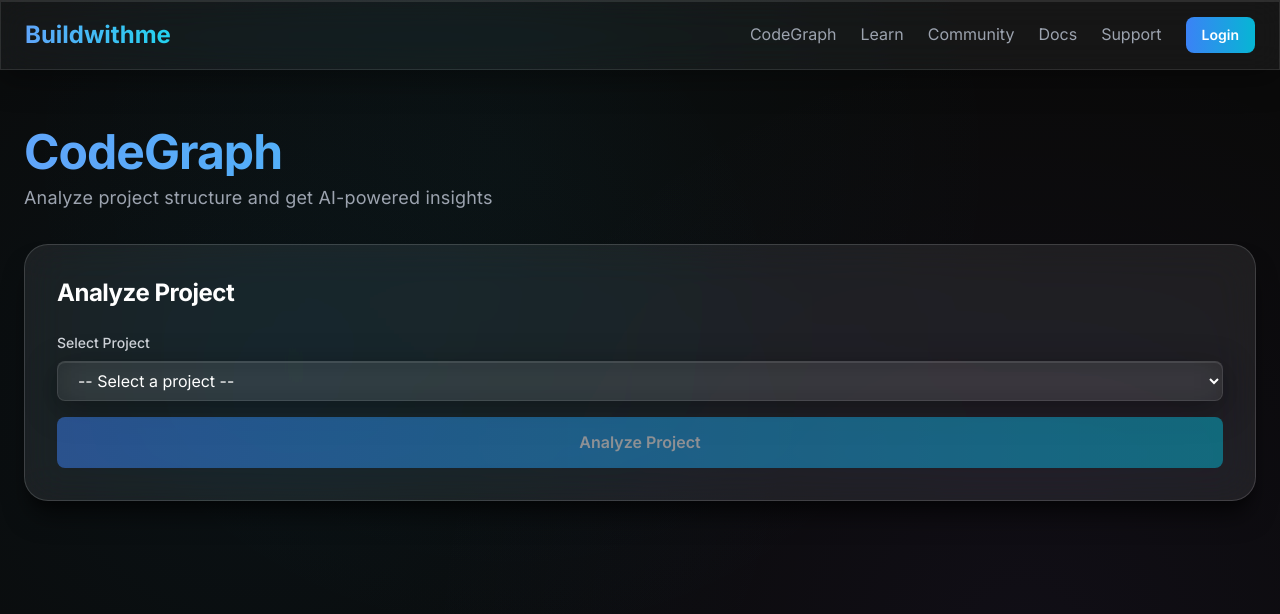
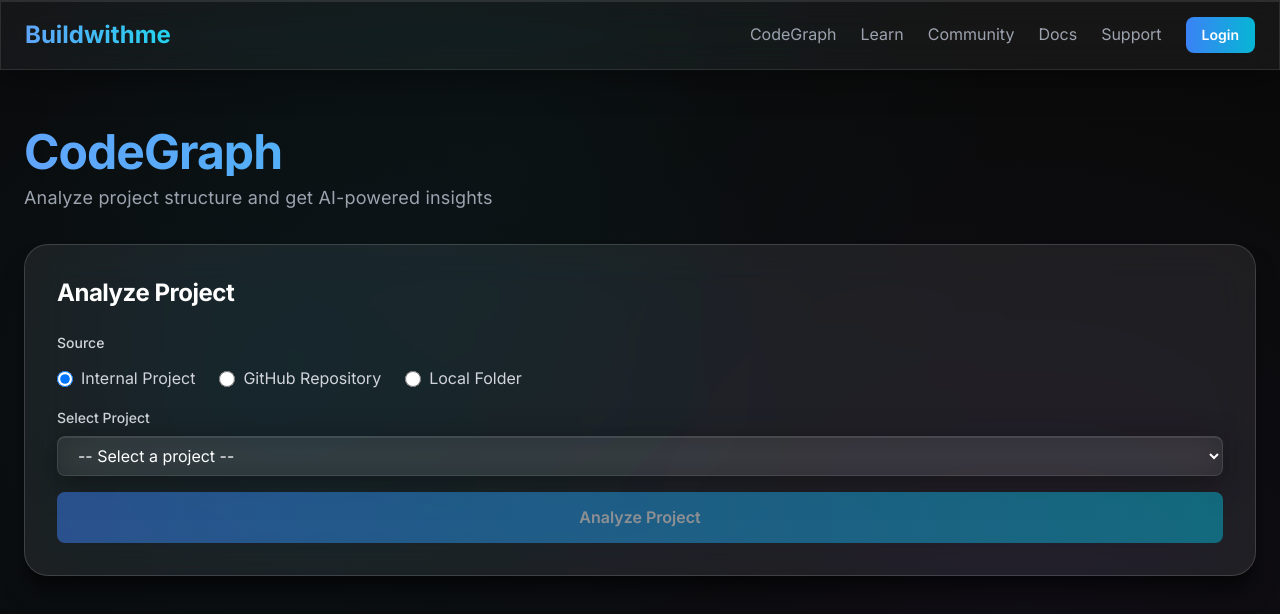
Before and after one commit to shiivaniiix/Buildwithme, a Next.js app: page /CodeGraph in a window 1280 px wide. Shown: the top 614 px of the page. Built offline with nearby package versions, Linux system fonts and the light colour scheme.

Commit message:
Checkpoint before fixing GitHub repository parsing in CodeGraph

```diff
--- a/app/CodeGraph/page.tsx
+++ b/app/CodeGraph/page.tsx
@@ -5,9 +5,15 @@
 import { getSortedProjects, type Project } from "@/lib/projects";
 import { getProjectFiles } from "@/lib/projectFiles";
 
+type SourceType = "internal" | "github" | "local";
+
 export default function CodeGraphPage() {
+  const [sourceType, setSourceType] = useState<SourceType>("internal");
   const [projects, setProjects] = useState<Project[]>([]);
   const [selectedProjectId, setSelectedProjectId] = useState("");
+  const [githubUrl, setGithubUrl] = useState("");
+  const [localFiles, setLocalFiles] = useState<FileList | null>(null);
+  const [currentProjectId, setCurrentProjectId] = useState<string>("");
   const [graph, setGraph] = useState<CodeGraph | null>(null);
   const [isAnalyzing, setIsAnalyzing] = useState(false);
   const [analysisError, setAnalysisError] = useState<string | null>(null);
@@ -30,9 +36,13 @@
     console.log("Loaded projects:", loadedProjects);
   }, []);
 
-  const handleProjectSelect = (projectId: string) => {
-    setSelectedProjectId(projectId);
-    // Clear previous analysis when selecting new project
+  const handleSourceChange = (source: SourceType) => {
+    setSourceType(source);
+    // Clear all state when changing source
+    setSelectedProjectId("");
+    setGithubUrl("");
+    setLocalFiles(null);
+    setCurrentProjectId("");
     setGraph(null);
     setSummary(null);
     setArchitectureExplanation(null);
@@ -43,7 +53,38 @@
     setAskError(null);
   };
 
+  const handleProjectSelect = (projectId: string) => {
+    setSelectedProjectId(projectId);
+    // Clear previous analysis when selecting new project
+    setCurrentProjectId("");
+    setGraph(null);
+    setSummary(null);
+    setArchitectureExplanation(null);
+    setTechnologies([]);
+    setAnswer(null);
+    setAnalysisError(null);
+    setExplainError(null);
+    setAskError(null);
+  };
+
+  const handleLocalFolderSelect = (e: React.ChangeEvent<HTMLInputElement>) => {
+    const files = e.target.files;
+    setLocalFiles(files);
+    // Clear previous analysis
+    setGraph(null);
+    setSummary(null);
+    setArchitectureExplanation(null);
+    setTechnologies([]);
+    setAnswer(null);
+    setAnalysisError(null);
+  };
+
   const handleAnalyze = async () => {
+    let filePaths: string[] = [];
+    let projectIdForAnalysis = "";
+
+    // Handle different source types
+    if (sourceType === "internal") {
       if (!selectedProjectId.trim()) {
         setAnalysisError("Please select a project");
         return;
@@ -57,9 +98,65 @@
       }
 
       // Extract file paths (just file names, not content)
-    const filePaths = projectFiles
+      filePaths = projectFiles
         .filter(file => !file.isFolder) // Exclude folders
         .map(file => file.name);
+      projectIdForAnalysis = selectedProjectId;
+    } else if (sourceType === "github") {
+      if (!githubUrl.trim()) {
+        setAnalysisError("Please enter a GitHub repository URL");
+        return;
+      }
+
+      setIsAnalyzing(true);
+      setAnalysisError(null);
+      setGraph(null);
+      setSummary(null);
+      setArchitectureExplanation(null);
+      setTechnologies([]);
+      setAnswer(null);
+
+      try {
+        // Import from GitHub
+        const importResponse = await fetch("/api/import/github", {
+          method: "POST",
+          headers: { "Content-Type": "application/json" },
+          body: JSON.stringify({ repoUrl: githubUrl.trim(), branch: "main" }),
+        });
+
+        if (!importResponse.ok) {
+          const error = await importResponse.json();
+          throw new Error(error.error || "Failed to import from GitHub");
+        }
+
+        const importData = await importResponse.json();
+        // Extract file paths from response
+        filePaths = importData.project.files.map((file: { name: string; content: string }) => file.name);
+        projectIdForAnalysis = `github-${Date.now()}`;
+      } catch (error) {
+        setAnalysisError(error instanceof Error ? error.message : "Unknown error");
+        setIsAnalyzing(false);
+        return;
+      }
+    } else if (sourceType === "local") {
+      if (!localFiles || localFiles.length === 0) {
+        setAnalysisError("Please select a folder");
+        return;
+      }
+
+      // Extract relative paths from FileList
+      filePaths = Array.from(localFiles).map(file => {
+        // Get relative path from webkitRelativePath
+        const relativePath = (file as any).webkitRelativePath || file.name;
+        return relativePath;
+      });
+      projectIdForAnalysis = `local-${Date.now()}`;
+    }
+
+    if (filePaths.length === 0) {
+      setAnalysisError("No files found to analyze");
+      return;
+    }
 
     setIsAnalyzing(true);
     setAnalysisError(null);
@@ -73,7 +170,7 @@
       const response = await fetch("/api/codegraph/analyze", {
         method: "POST",
         headers: { "Content-Type": "application/json" },
-        body: JSON.stringify({ projectId: selectedProjectId, files: filePaths }),
+        body: JSON.stringify({ projectId: projectIdForAnalysis, files: filePaths }),
       });
 
       if (!response.ok) {
@@ -83,6 +180,7 @@
 
       const data = await response.json();
       setGraph(data.graph);
+      setCurrentProjectId(projectIdForAnalysis);
 
       // Automatically fetch explanation
       await handleExplain(data.graph);
@@ -95,7 +193,7 @@
 
   const handleExplain = async (graphToExplain?: CodeGraph) => {
     const graphToUse = graphToExplain || graph;
-    if (!graphToUse || !selectedProjectId.trim()) return;
+    if (!graphToUse || !currentProjectId) return;
 
     setIsExplaining(true);
     setExplainError(null);
@@ -104,7 +202,7 @@
       const response = await fetch("/api/codegraph/explain", {
         method: "POST",
         headers: { "Content-Type": "application/json" },
-        body: JSON.stringify({ projectId: selectedProjectId.trim(), graph: graphToUse }),
+        body: JSON.stringify({ projectId: currentProjectId, graph: graphToUse }),
       });
 
       if (!response.ok) {
@@ -129,7 +227,7 @@
       return;
     }
 
-    if (!graph || !selectedProjectId.trim()) {
+    if (!graph || !currentProjectId) {
       setAskError("Please analyze a project first");
       return;
     }
@@ -142,7 +240,7 @@
         method: "POST",
         headers: { "Content-Type": "application/json" },
         body: JSON.stringify({
-          projectId: selectedProjectId.trim(),
+          projectId: currentProjectId,
           graph,
           question: question.trim(),
         }),
@@ -232,6 +330,48 @@
               <h2 className="text-2xl font-bold mb-6 text-white">Analyze Project</h2>
 
               <div className="space-y-4">
+                {/* Source Selection */}
+                <div>
+                  <label className="block text-sm font-medium text-gray-300 mb-3">Source</label>
+                  <div className="flex gap-6">
+                    <label className="flex items-center gap-2 cursor-pointer">
+                      <input
+                        type="radio"
+                        name="source"
+                        value="internal"
+                        checked={sourceType === "internal"}
+                        onChange={(e) => handleSourceChange(e.target.value as SourceType)}
+                        className="w-4 h-4 text-cyan-500 focus:ring-cyan-500 focus:ring-2"
+                      />
+                      <span className="text-gray-300">Internal Project</span>
+                    </label>
+                    <label className="flex items-center gap-2 cursor-pointer">
+                      <input
+                        type="radio"
+                        name="source"
+                        value="github"
+                        checked={sourceType === "github"}
+                        onChange={(e) => handleSourceChange(e.target.value as SourceType)}
+                        className="w-4 h-4 text-cyan-500 focus:ring-cyan-500 focus:ring-2"
+                      />
+                      <span className="text-gray-300">GitHub Repository</span>
+                    </label>
+                    <label className="flex items-center gap-2 cursor-pointer">
+                      <input
+                        type="radio"
+                        name="source"
+                        value="local"
+                        checked={sourceType === "local"}
+                        onChange={(e) => handleSourceChange(e.target.value as SourceType)}
+                        className="w-4 h-4 text-cyan-500 focus:ring-cyan-500 focus:ring-2"
+                      />
+                      <span className="text-gray-300">Local Folder</span>
+                    </label>
+                  </div>
+                </div>
+
+                {/* Internal Project Mode */}
+                {sourceType === "internal" && (
                   <div>
                     <label htmlFor="project-select" className="block text-sm font-medium text-gray-300 mb-2">Select Project</label>
                     <select
@@ -246,12 +386,51 @@
                       ))}
                     </select>
                   </div>
+                )}
+
+                {/* GitHub Mode */}
+                {sourceType === "github" && (
+                  <div>
+                    <label htmlFor="github-url" className="block text-sm font-medium text-gray-300 mb-2">GitHub Repository URL</label>
+                    <input
+                      id="github-url"
+                      type="text"
+                      value={githubUrl}
+                      onChange={(e) => setGithubUrl(e.target.value)}
+                      className="w-full px-4 py-2 glass rounded-lg border border-gray-600 text-white placeholder-gray-500 focus:border-cyan-400 focus:outline-none"
+                      placeholder="https://github.com/user/repo"
+                    />
+                  </div>
+                )}
+
+                {/* Local Folder Mode */}
+                {sourceType === "local" && (
+                  <div>
+                    <label htmlFor="local-folder" className="block text-sm font-medium text-gray-300 mb-2">Select Folder</label>
+                    <input
+                      id="local-folder"
+                      type="file"
+                      {...({ webkitdirectory: "" } as any)}
+                      multiple
+                      onChange={handleLocalFolderSelect}
+                      className="w-full px-4 py-2 glass rounded-lg border border-gray-600 text-white file:mr-4 file:py-2 file:px-4 file:rounded-lg file:border-0 file:text-sm file:font-semibold file:bg-cyan-500 file:text-white hover:file:bg-cyan-600 focus:border-cyan-400 focus:outline-none"
+                    />
+                    {localFiles && localFiles.length > 0 && (
+                      <p className="mt-2 text-sm text-gray-400">{localFiles.length} file(s) selected</p>
+                    )}
+                  </div>
+                )}
 
                 {analysisError && <div className="px-4 py-2 bg-red-500/20 border border-red-500/50 rounded-lg text-red-400 text-sm">{analysisError}</div>}
 
                 <button
                   onClick={handleAnalyze}
-                  disabled={isAnalyzing || !selectedProjectId}
+                  disabled={
+                    isAnalyzing ||
+                    (sourceType === "internal" && !selectedProjectId) ||
+                    (sourceType === "github" && !githubUrl.trim()) ||
+                    (sourceType === "local" && (!localFiles || localFiles.length === 0))
+                  }
                   className="w-full px-6 py-3 bg-gradient-to-r from-blue-500 to-cyan-500 text-white font-semibold rounded-lg hover:opacity-90 transition-opacity disabled:opacity-50 disabled:cursor-not-allowed"
                 >
                   {isAnalyzing ? "Analyzing..." : "Analyze Project"}
```
Lines whose indentation alone changed are shown as unchanged.
